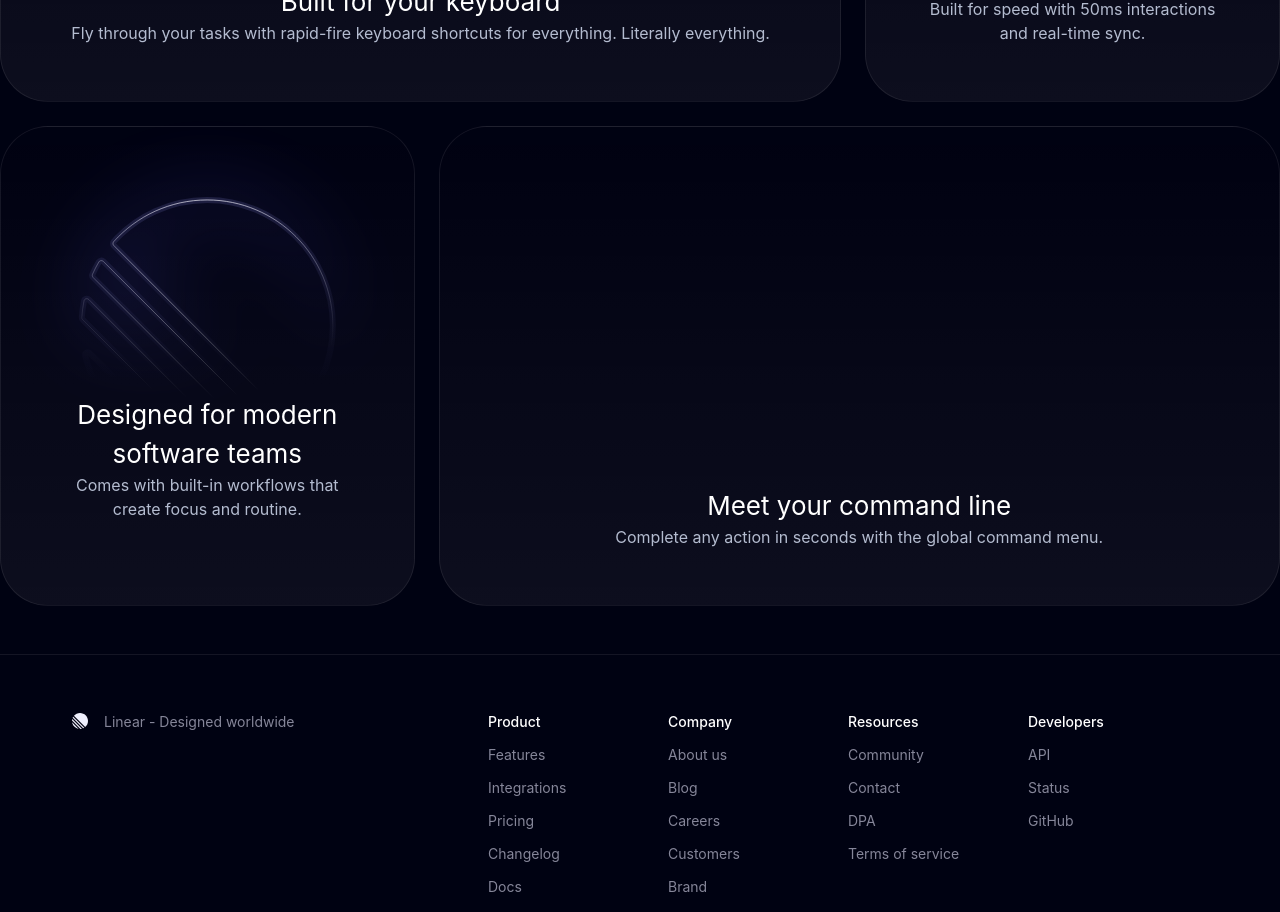
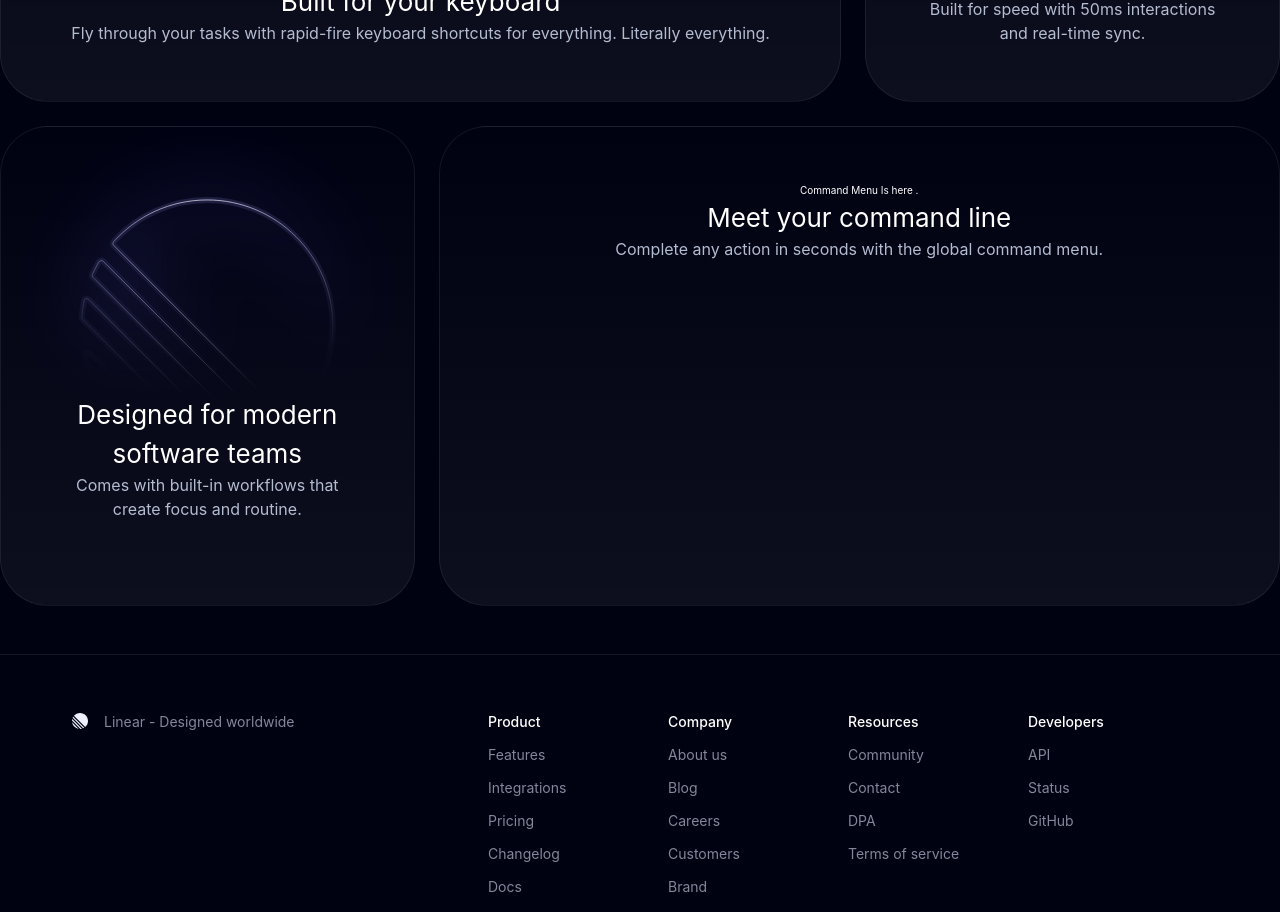
Before and after one commit to Hrithik0112/Linear-LOL, a Next.js app: page / in a window 1280 px wide. Shown: the part 2560-3472 px from the top of the page. Built offline with nearby package versions, Linux system fonts and the light colour scheme.

Commit message:
updated tailwind config

```diff
--- /dev/null
+++ b/components/command-menu.tsx
@@ -0,0 +1,3 @@
+export const CommandMenu = () => {
+  return <div>Command Menu Is here .</div>;
+};
--- a/components/sections/unlike-any-tool.tsx
+++ b/components/sections/unlike-any-tool.tsx
@@ -1,4 +1,5 @@
 import { Button, Highlight } from "../button";
+import { CommandMenu } from "../command-menu";
 import { Container } from "../container";
 import { LogoLightIllustration } from "../illustration/logo-light";
 import { ZapIllustration } from "../illustration/zap";
@@ -58,11 +59,14 @@ export const UnlikeAnyTool = () => (
             </svg>
           </Button>
         </div>
-        <div className="flex min-h-[48rem] w-full shrink-0 snap-center flex-col items-center justify-end rounded-[4.8rem] border border-transparent-white bg-glass-gradient p-8 text-center md:max-w-[calc(66.66%-12px)] md:basis-[calc(66.66%-12px)] md:p-14">
-          <p className="text-3xl">Meet your command line</p>
-          <p className="text-md text-primary-text">
-            Complete any action in seconds with the global command menu.
-          </p>
+        <div className="relative flex min-h-[48rem] w-full shrink-0 snap-center flex-col items-center justify-start overflow-hidden rounded-[4.8rem] border border-transparent-white bg-glass-gradient p-8 text-center md:max-w-[calc(66.66%-12px)] md:basis-[calc(66.66%-12px)] md:p-14">
+          <CommandMenu />
+          <div className="transition-opacity md:[.opened+&]:opacity-0">
+            <p className="text-3xl">Meet your command line</p>
+            <p className="text-md text-primary-text">
+              Complete any action in seconds with the global command menu.
+            </p>
+          </div>
         </div>
       </div>
     </div>
--- a/tailwind.config.js
+++ b/tailwind.config.js
@@ -121,6 +121,11 @@ const config = {
           fill: "white",
         },
       },
+      bounce: {
+        "50%": {
+          transform: "scale(0.98)",
+        },
+      },
     },
     animation: {
       "fade-in": "fade-in 1000ms var(--animation-delay, 0ms) ease forwards",
@@ -130,6 +135,7 @@ const config = {
       "glow-line-horizontal": "glow-line-horizontal var(--animation-duration) ease-in forwards",
       "glow-line-vertical": "glow-line-vertical var(--animation-duration) ease-in forwards",
       zap: "zap 2250ms calc(var(--index) * 20ms) linear infinite",
+      bounce: "240ms ease 0s 1 running bounce",
     },
   },
   plugins: [],
```
